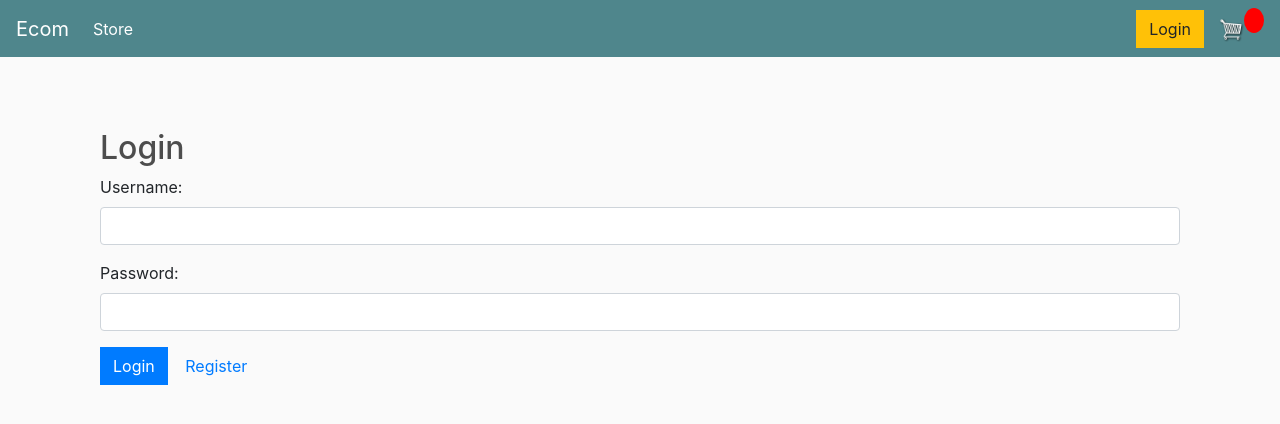
After one commit to kingdaveo22/PLP_FINAL_PROJECT, a Django app: page /login/ in a window 1280 px wide. The commit adds this page. Shown: the top 424 px of the page. Run offline with Django 3.2, Linux system fonts and the light colour scheme; some libraries are stand-ins or nearby versions.

Commit message:
My fourt commit

```diff
--- a/ecommerce/ecommerce/settings.py
+++ b/ecommerce/ecommerce/settings.py
@@ -128,3 +128,7 @@ STATICFILES_DIRS = [
 MEDIA_URL = '/images/'
 
 MEDIA_ROOT = os.path.join(BASE_DIR, 'static/images')
+
+AUTHENTICATION_BACKENDS = [
+    'django.contrib.auth.backends.ModelBackend',  # Default backend
+]
--- a/ecommerce/ecommerce/urls.py
+++ b/ecommerce/ecommerce/urls.py
@@ -1,18 +1,3 @@
-"""ecommerce URL Configuration
-
-The `urlpatterns` list routes URLs to views. For more information please see:
-    https://docs.djangoproject.com/en/3.0/topics/http/urls/
-Examples:
-Function views
-    1. Add an import:  from my_app import views
-    2. Add a URL to urlpatterns:  path('', views.home, name='home')
-Class-based views
-    1. Add an import:  from other_app.views import Home
-    2. Add a URL to urlpatterns:  path('', Home.as_view(), name='home')
-Including another URLconf
-    1. Import the include() function: from django.urls import include, path
-    2. Add a URL to urlpatterns:  path('blog/', include('blog.urls'))
-"""
 from django.contrib import admin
 from django.urls import path, include
 from django.conf.urls.static import static
@@ -20,7 +5,8 @@ from django.conf import settings
 
 urlpatterns = [
     path('admin/', admin.site.urls),
-    path('', include('store.urls')),
+    path('', include('store.urls')),  # Includes routes from the `store` app
+    path('auth/', include('django.contrib.auth.urls')),  # Built-in authentication URLs
 ]
 
 urlpatterns += static(settings.MEDIA_URL, document_root=settings.MEDIA_ROOT)
--- /dev/null
+++ b/ecommerce/store/templates/store/login.html
@@ -0,0 +1,19 @@
+{% extends 'store/main.html' %}
+{% block content %}
+<div class="container mt-5">
+    <h2>Login</h2>
+    <form method="POST" action="{% url 'login' %}">
+        {% csrf_token %}
+        <div class="form-group">
+            <label for="username">Username:</label>
+            <input type="text" id="username" name="username" class="form-control" required>
+        </div>
+        <div class="form-group">
+            <label for="password">Password:</label>
+            <input type="password" id="password" name="password" class="form-control" required>
+        </div>
+        <button type="submit" class="btn btn-primary">Login</button>
+        <a href="{% url 'register' %}" class="btn btn-link">Register</a>
+    </form>
+</div>
+{% endblock content %}
--- a/ecommerce/store/urls.py
+++ b/ecommerce/store/urls.py
@@ -1,22 +1,16 @@
 from django.urls import path
-
 from . import views
 
 urlpatterns = [
-	#Leave as empty string for base url
-	path('', views.store, name="store"),
-	path('cart/', views.cart, name="cart"),
-	path('checkout/', views.checkout, name="checkout"),
-
-]
-
-urlpatterns = [
-	#Leave as empty string for base url
-	path('', views.store, name="store"),
-	path('cart/', views.cart, name="cart"),
-	path('checkout/', views.checkout, name="checkout"),
-
-	path('update_item/', views.updateItem, name="update_item"),
+    # Leave as empty string for base URL
+    path('', views.store, name="store"),
+    path('cart/', views.cart, name="cart"),
+    path('checkout/', views.checkout, name="checkout"),
+    path('update_item/', views.updateItem, name="update_item"),
     path('process_order/', views.processOrder, name="process_order"),
 
+    # Authentication routes
+    path('register/', views.register_view, name="register"),
+    path('login/', views.login_view, name="login"),
+    path('logout/', views.logout_view, name="logout"),
 ]
--- a/ecommerce/store/views.py
+++ b/ecommerce/store/views.py
@@ -1,10 +1,14 @@
-from django.shortcuts import render
+from django.shortcuts import render, redirect
 from django.http import JsonResponse
 import json
 import datetime
+from django.contrib.auth import authenticate, login, logout
+from django.contrib.auth.models import User
+from django.contrib import messages
 from .models import *
 from .utils import cookieCart, cartData, guestOrder
 
+# Existing Views
 def store(request):
 	data = cartData(request)
 
@@ -13,7 +17,7 @@ def store(request):
 	items = data['items']
 
 	products = Product.objects.all()
-	context = {'products':products, 'cartItems':cartItems}
+	context = {'products': products, 'cartItems': cartItems}
 	return render(request, 'store/store.html', context)
 
 
@@ -24,8 +28,9 @@ def cart(request):
 	order = data['order']
 	items = data['items']
 
-	context = {'items':items, 'order':order, 'cartItems':cartItems}
+	context = {'items': items, 'order': order, 'cartItems': cartItems}
 	return render(request, 'store/cart.html', context)
+
 
 def checkout(request):
 	data = cartData(request)
@@ -34,8 +39,9 @@ def checkout(request):
 	order = data['order']
 	items = data['items']
 
-	context = {'items':items, 'order':order, 'cartItems':cartItems}
+	context = {'items': items, 'order': order, 'cartItems': cartItems}
 	return render(request, 'store/checkout.html', context)
+
 
 def updateItem(request):
 	data = json.loads(request.body)
@@ -61,6 +67,7 @@ def updateItem(request):
 		orderItem.delete()
 
 	return JsonResponse('Item was added', safe=False)
+
 
 def processOrder(request):
 	transaction_id = datetime.datetime.now().timestamp()
@@ -90,3 +97,46 @@ def processOrder(request):
 		)
 
 	return JsonResponse('Payment submitted..', safe=False)
+
+
+# New Views for Authentication
+def register_view(request):
+	if request.method == 'POST':
+		username = request.POST['username']
+		email = request.POST['email']
+		password1 = request.POST['password1']
+		password2 = request.POST['password2']
+
+		if password1 == password2:
+			if User.objects.filter(username=username).exists():
+				messages.error(request, 'Username already exists.')
+			elif User.objects.filter(email=email).exists():
+				messages.error(request, 'Email already registered.')
+			else:
+				user = User.objects.create_user(username=username, email=email, password=password1)
+				user.save()
+				messages.success(request, 'Registration successful. You can now log in.')
+				return redirect('login')
+		else:
+			messages.error(request, 'Passwords do not match.')
+	return render(request, 'store/register.html')
+
+
+def login_view(request):
+	if request.method == 'POST':
+		username = request.POST['username']
+		password = request.POST['password']
+		user = authenticate(request, username=username, password=password)
+		if user is not None:
+			login(request, user)
+			messages.success(request, 'Logged in successfully.')
+			return redirect('store')
+		else:
+			messages.error(request, 'Invalid username or password.')
+	return render(request, 'store/login.html')
+
+
+def logout_view(request):
+	logout(request)
+	messages.success(request, 'Logged out successfully.')
+	return redirect('login')
```
Also changed, not shown: ecommerce/store/templates/store/register.html (added, +13 -0 lines), ecommerce/store/templates/store/store.html (+14 -7 lines), ecommerce/db.sqlite3.
